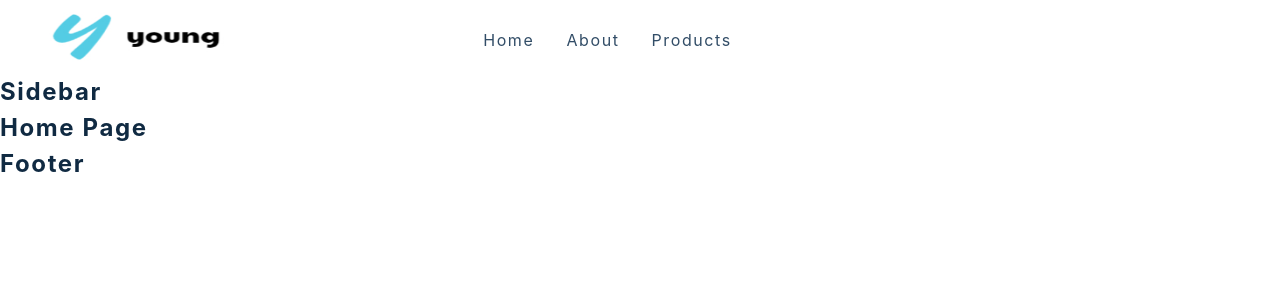
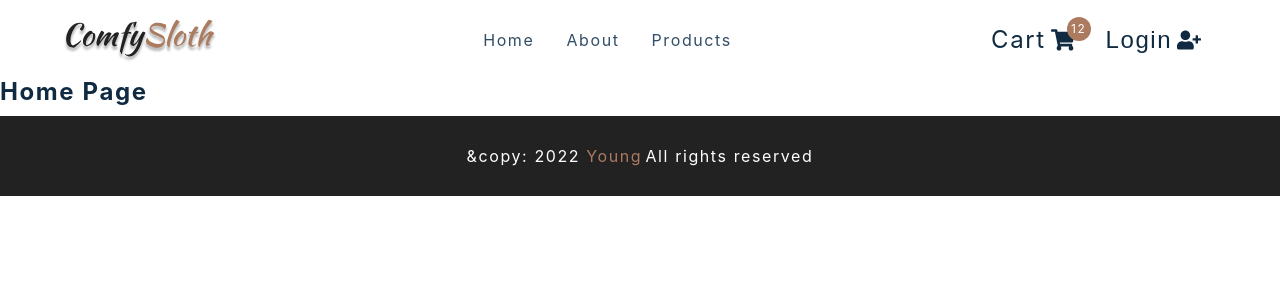
Before and after one commit to shubhamrawatktw/ecommerce-app, a React (Create React App) app: page / in a window 1280 px wide. Shown: the top 300 px of the page. Built offline with nearby package versions, Linux system fonts and the light colour scheme.

Commit message:
navbar, sidebar % footer

```diff
--- a/src/components/CartButtons.js
+++ b/src/components/CartButtons.js
@@ -1,14 +1,27 @@
-import React from 'react'
-import { FaShoppingCart, FaUserMinus, FaUserPlus } from 'react-icons/fa'
-import { Link } from 'react-router-dom'
-import styled from 'styled-components'
-import { useProductsContext } from '../context/products_context'
-import { useCartContext } from '../context/cart_context'
-import { useUserContext } from '../context/user_context'
+import React from "react";
+import { FaShoppingCart, FaUserMinus, FaUserPlus } from "react-icons/fa";
+import { Link } from "react-router-dom";
+import styled from "styled-components";
+import { useProductsContext } from "../context/products_context";
+import { useCartContext } from "../context/cart_context";
+import { useUserContext } from "../context/user_context";
 
 const CartButtons = () => {
-  return <Wrapper className='cart-btn-wrapper'>  </Wrapper>
-}
+  return (
+    <Wrapper className="cart-btn-wrapper">
+      <Link to="/cart" className="cart-btn">
+        Cart
+        <span className="cart-container">
+          <FaShoppingCart />
+          <span className="cart-value">12</span>
+        </span>
+      </Link>
+      <button type="button" className="auth-btn">
+        Login <FaUserPlus/>
+      </button>
+    </Wrapper>
+  );
+};
 
 const Wrapper = styled.div`
   display: grid;
@@ -62,5 +75,5 @@
       margin-left: 5px;
     }
   }
-`
-export default CartButtons
+`;
+export default CartButtons;
--- a/src/components/Footer.js
+++ b/src/components/Footer.js
@@ -1,7 +1,13 @@
 import React from 'react'
 import styled from 'styled-components'
 const Footer = () => {
-  return <h4>footer</h4>
+  return <Wrapper>
+    <h5>
+      &copy: {new Date().getFullYear()}
+      <span> Young</span>
+    </h5>
+    <h5>All rights reserved</h5>
+  </Wrapper>
 }
 
 const Wrapper = styled.footer`
--- a/src/components/Navbar.js
+++ b/src/components/Navbar.js
@@ -1,7 +1,7 @@
 import React from 'react'
 import styled from 'styled-components'
-// import logo from '../assets/logo.svg'
-import logo from "../assets/logo2.jpg"
+import logo from '../assets/logo.svg'
+// import logo from "../assets/logo2.jpg"
 import { FaBars } from 'react-icons/fa'
 import { Link } from 'react-router-dom'
 import { links } from '../utils/constants'
--- a/src/components/Sidebar.js
+++ b/src/components/Sidebar.js
@@ -9,7 +9,28 @@
 import { useUserContext } from '../context/user_context'
 
 const Sidebar = () => {
-  return <h4>sidebar</h4>
+  const isOpen = false
+  return <SidebarContainer>
+    <aside className={`${isOpen ? "sidebar show-sidebar" :"sidebar"}`}>
+      <div className="sidebar-header">
+        <img src={logo} className="logo" alt="comfy" />
+        <button className='close-btn' type='button'>
+          <FaTimes/>
+        </button>
+      </div>
+      <ul className="links">
+        {links.map(({id,text,url})=>{
+          return <li key={id}>
+           <Link to={url}>{text}</Link>
+          </li>
+        })}
+        <li>
+          <Link to="/checkout">checkout</Link>
+        </li>
+      </ul>
+      <CartButtons/>
+    </aside>
+  </SidebarContainer>
 }
 
 const SidebarContainer = styled.div`
```
